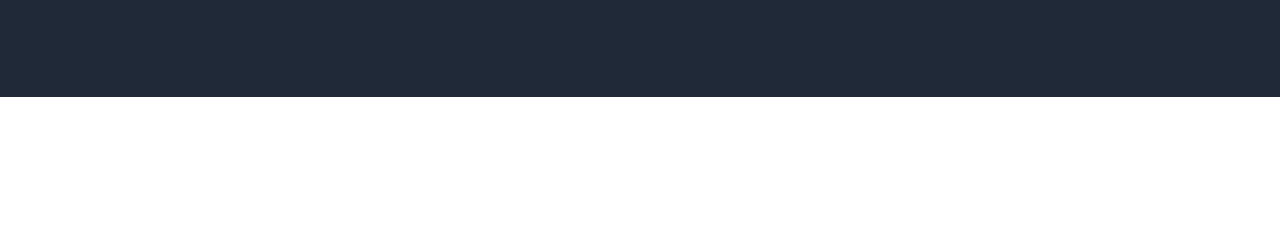
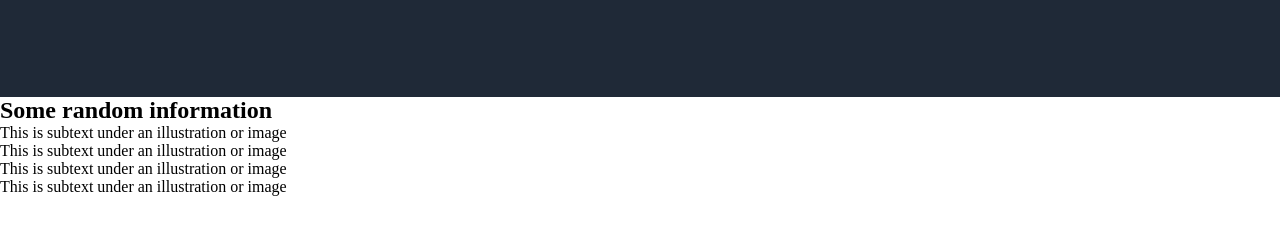
Before and after one commit to Dremkay/odin-landing-page, a plain HTML site: page index.html in a window 1280 px wide. Shown: the part 358-592 px from the top of the page. Drawn offline with Linux system fonts and the light colour scheme.

Commit message:
info section markup complete

```diff
--- a/index.html
+++ b/index.html
@@ -30,5 +30,26 @@
             </div>
         </div>
     </header>
+    <section class="info">
+        <h2>Some random information</h2>
+        <div class="cards">
+            <div class="card">
+                <div class="box"></div>
+                <p>This is subtext under an illustration or image</p>
+            </div>
+            <div class="card">
+                <div class="box"></div>
+                <p>This is subtext under an illustration or image</p>
+            </div>
+            <div class="card">
+                <div class="box"></div>
+                <p>This is subtext under an illustration or image</p>
+            </div>
+            <div class="card">
+                <div class="box"></div>
+                <p>This is subtext under an illustration or image</p>
+            </div>
+        </div>
+    </section>
 </body>
 </html>
```
